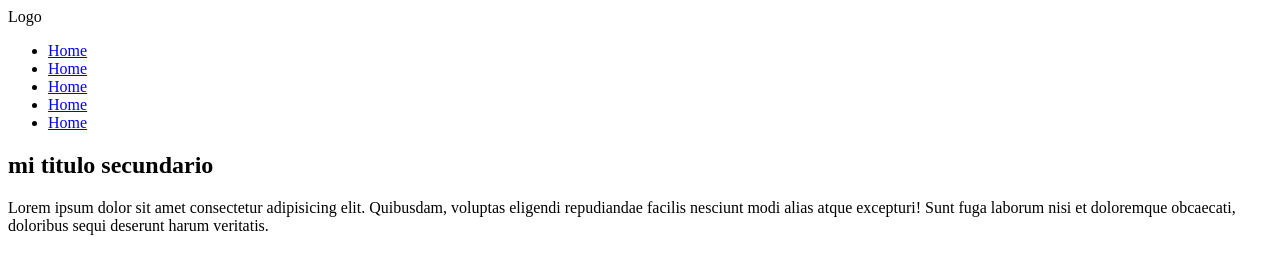
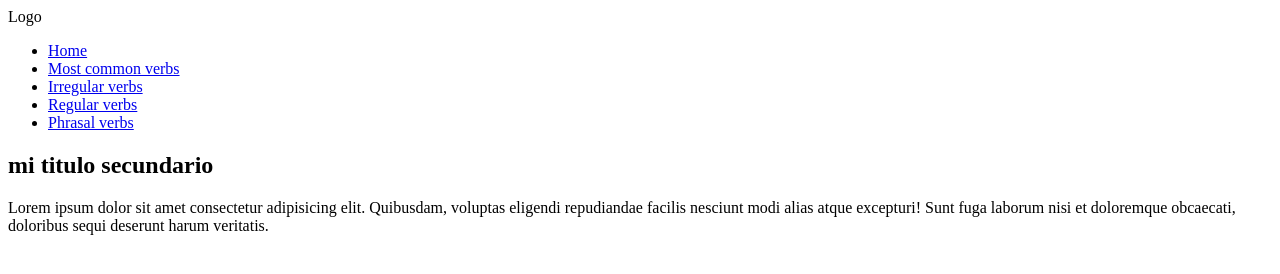
Before and after one commit to ArturoCanchon/repositorioPrueba, a plain HTML site: page index.html in a window 1280 px wide. Drawn offline with Linux system fonts and the light colour scheme.

Commit message:
Edité el menu principal

```diff
--- a/index.html
+++ b/index.html
@@ -11,10 +11,10 @@
         <nav>
             <ul>
                 <li><a href="#">Home</a></li>
-                <li><a href="#">Home</a></li>
-                <li><a href="#">Home</a></li>
-                <li><a href="#">Home</a></li>
-                <li><a href="#">Home</a></li>
+                <li><a href="#">Most common verbs</a></li>
+                <li><a href="#">Irregular verbs</a></li>
+                <li><a href="#">Regular verbs</a></li>
+                <li><a href="#">Phrasal verbs</a></li>
             </ul>
         </nav>
     </header>
```
